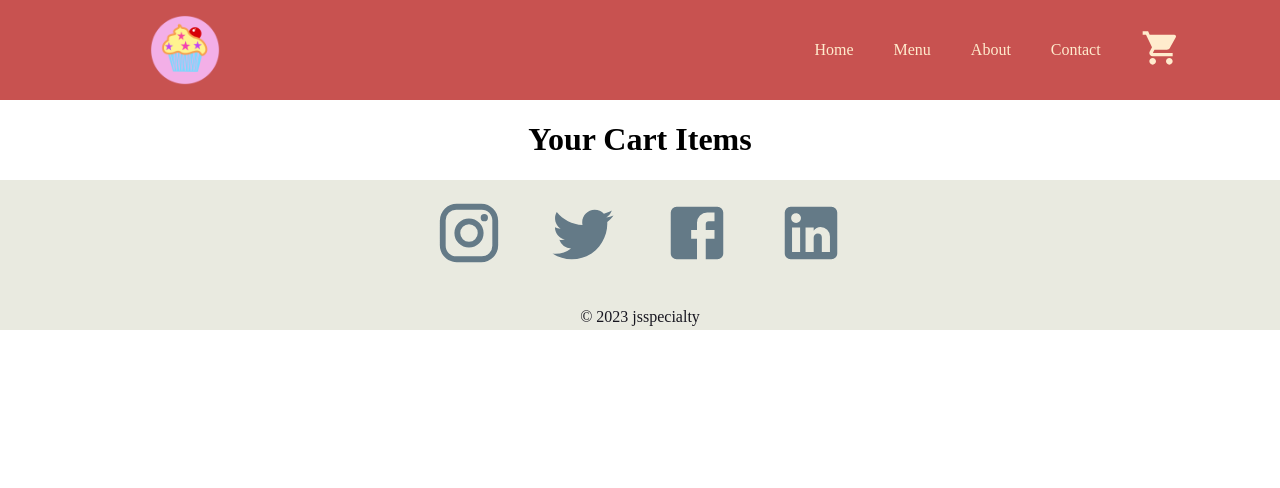
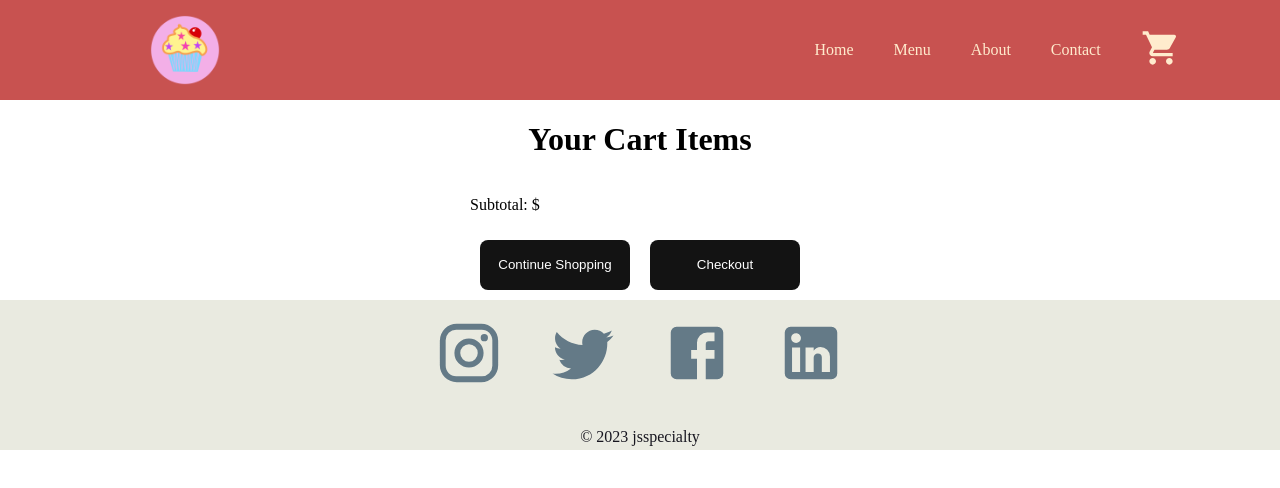
Before and after one commit to JieC2023/js-specialty-cakes, a React (Create React App) app in the folder react-cake-app/: page /cart in a window 1280 px wide. Shown: the top 488 px of the page. Built offline with nearby package versions, Linux system fonts and the light colour scheme.

Commit message:
add in "update cart item count" functionality so user can update the number of cart items, also add in continue shopping and checkout buttons

```diff
--- a/react-cake-app/src/context/shopContext.jsx
+++ b/react-cake-app/src/context/shopContext.jsx
@@ -23,7 +23,11 @@ export const ShopContextProvider = (props) => {
     setCartItems((prev) => ({ ...prev, [itemId]: prev[itemId] - 1 }));
   };
 
-	const contextValue = {cartItems, addToCart, removeFromCart,}
+	const updateCartItemCount = (newAmount, itemId) => [
+		setCartItems((prev) => ({ ...prev, [itemId]: newAmount }))
+	]
+
+	const contextValue = {cartItems, addToCart, removeFromCart, updateCartItemCount}
 
 	console.log(cartItems)
 
--- a/react-cake-app/src/pages/Cart.jsx
+++ b/react-cake-app/src/pages/Cart.jsx
@@ -19,6 +19,13 @@ export const Cart = () => {
 					}
 				})}
 			</div>
+
+			<div className='checkout'>
+			<p>Subtotal: $</p>
+				<button>Continue Shopping</button>
+				<button>Checkout</button>
+			</div>
+
 		</div>
 	)
 }
--- a/react-cake-app/src/pages/cartItem.jsx
+++ b/react-cake-app/src/pages/cartItem.jsx
@@ -3,7 +3,7 @@ import {ShopContext} from '../context/shopContext'
 
 export const CartItem = (props) => {
 	const { id, name, image, price } = props.data
-	const { cartItems, addToCart, removeFromCart } = useContext(ShopContext)
+	const { cartItems, addToCart, removeFromCart, updateCartItemCount } = useContext(ShopContext)
 
 	return (
 		<div className='cartItem'>
@@ -12,7 +12,7 @@ export const CartItem = (props) => {
 			<p>${price}</p>
 			<div className="countHandler">
 				<button onClick={() => removeFromCart(id)}>-</button>
-				<input value={cartItems[id]} />
+				<input value={cartItems[id]} onChange={(event) => updateCartItemCount(Number(event.target.value), id)} />
 				<button onClick={() => addToCart(id)}>+</button>
 			</div>
 
--- a/react-cake-app/src/styles/cart.css
+++ b/react-cake-app/src/styles/cart.css
@@ -22,3 +22,20 @@
 	object-fit: cover;
 	padding:15px;
 }
+
+.countHandler input {
+  width: 40px;
+  text-align: center;
+  font-weight: bolder;
+}
+
+.checkout button {
+  width: 150px;
+  height: 50px;
+  background-color: rgb(19, 19, 19);
+  color: white;
+  border: none;
+  border-radius: 8px;
+  margin: 10px;
+  cursor: pointer;
+}
```
